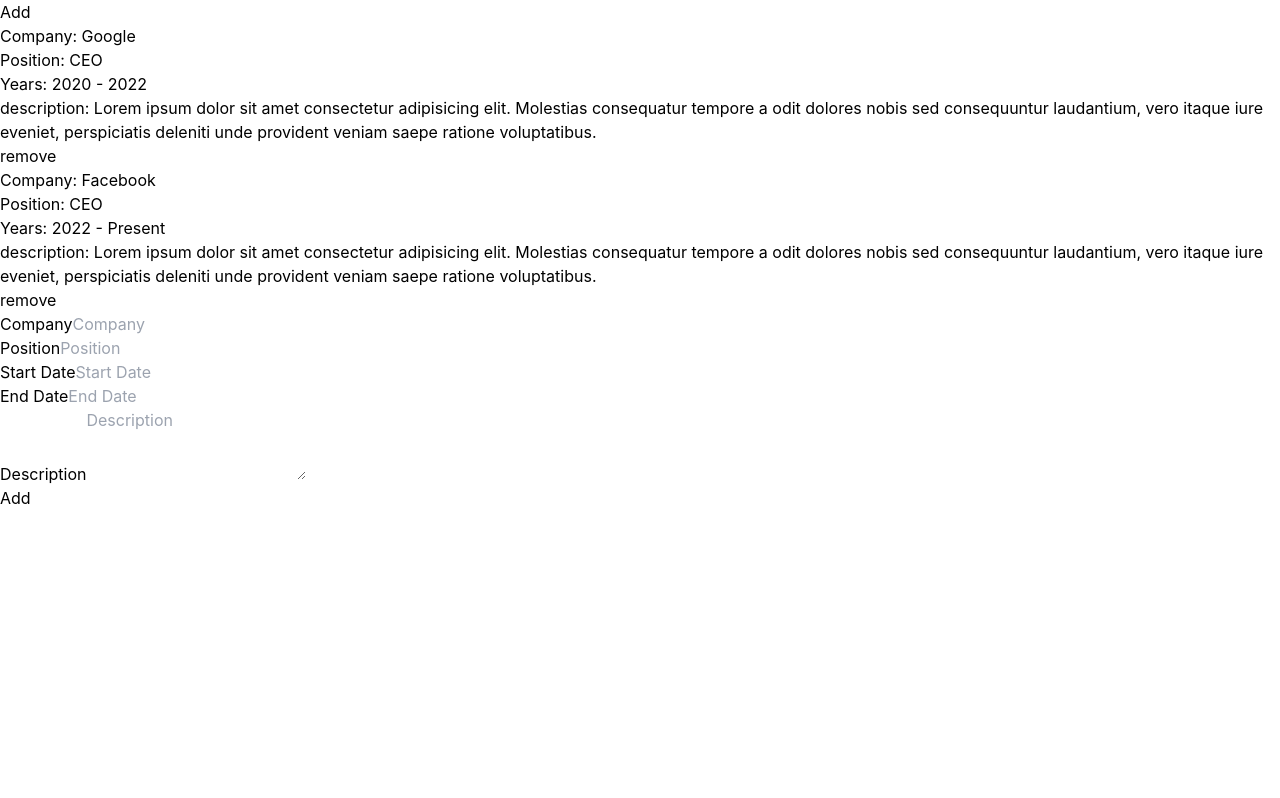
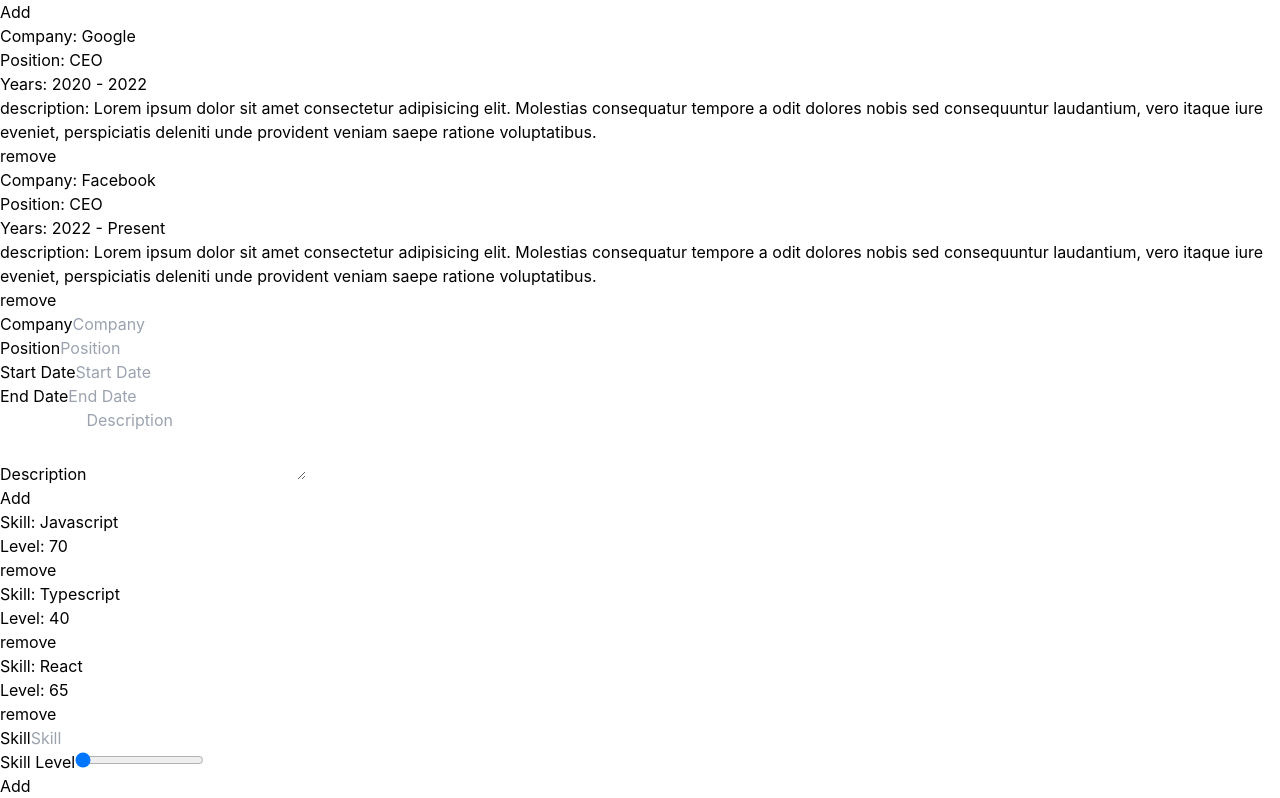
Before and after one commit to MohamedBechirMejri/cv-app-theodinproject, a React (Create React App) app: page / in a window 1280 px wide. Shown: the part 972-1770 px from the top of the page. Before the commit the page ends 1482 px from the top, so only its background shows below. Built offline with nearby package versions, Linux system fonts and the light colour scheme.

Commit message:
add skill form

```diff
--- a/src/Components/Edit/Edit.tsx
+++ b/src/Components/Edit/Edit.tsx
@@ -149,7 +149,6 @@
     newExperience.splice(index, 1);
     setExperience(newExperience);
   };
-
 
   const handleSkillSubmit = (e: React.FormEvent<HTMLFormElement>) => {
     e.preventDefault();
@@ -564,6 +563,48 @@
           </button>
         </div>
       </div>
+      <div>
+        {skills.map((skill, i) => {
+          return (
+            <div key={i}>
+              <h3>Skill: {skill.skill}</h3>
+              <h3>Level: {skill.level}</h3>
+              <button className="" onClick={e => removeSkill(e, i)}>
+                remove
+              </button>
+            </div>
+          );
+        })}
+        <div>
+          <div className="">
+            <label htmlFor="skill">Skill</label>
+            <input
+              type="text"
+              className=""
+              id="skill"
+              placeholder="Skill"
+              value={skill}
+              onChange={e => setSkill(e.target.value)}
+            />
+          </div>
+          <div className="">
+            <label htmlFor="skillLevel">Skill Level</label>
+            <input
+              type="range"
+              min={0}
+              max={100}
+              className=""
+              id="skillLevel"
+              placeholder="Skill Level"
+              value={skillLevel}
+              onChange={e => setSkillLevel(Number(e.target.value))}
+            />
+          </div>
+          <button className="" onClick={e => handleSkillSubmit(e)}>
+            Add
+          </button>
+        </div>
+      </div>
     </form>
   );
 };
```
